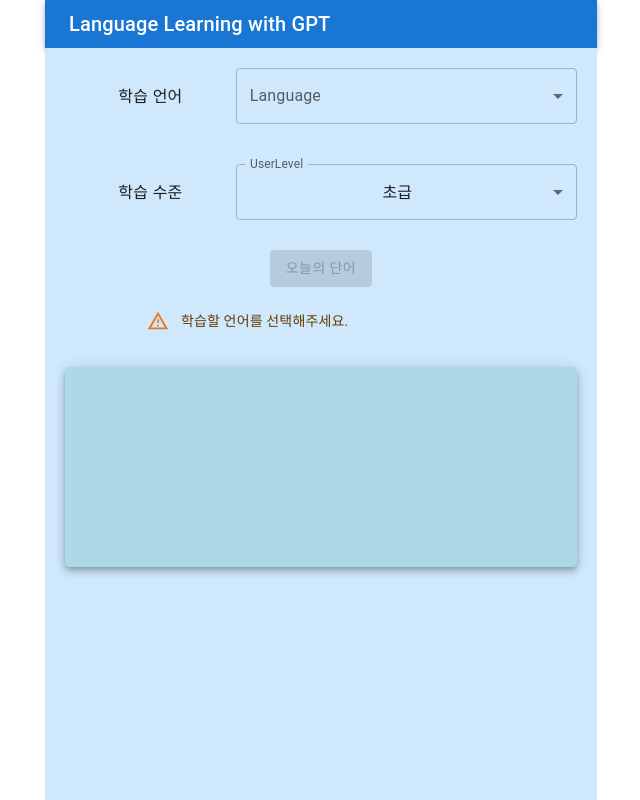
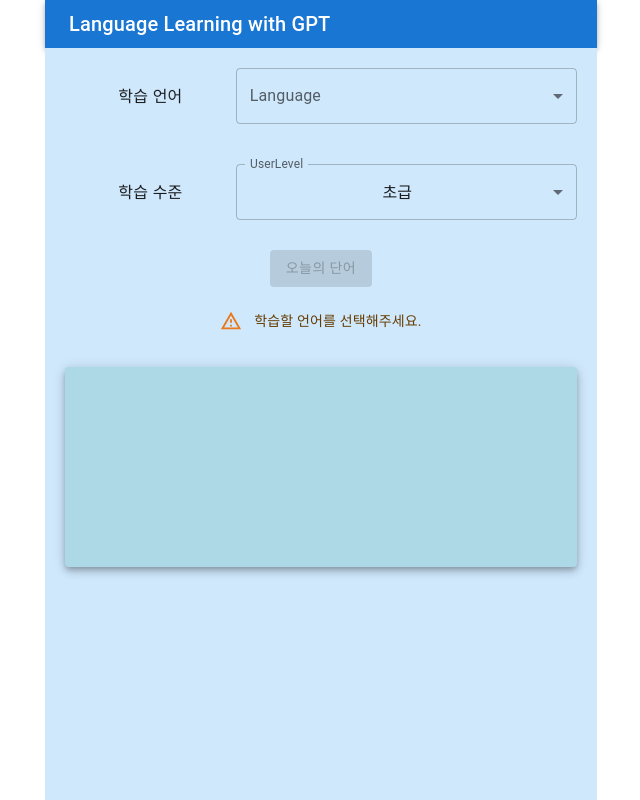
Before and after one commit to YS739/HwY_Project, a Next.js app: page / in a window 1280 px wide. Shown: the whole page, without its empty margins (319-959 px from the left). Built offline with nearby package versions, Linux system fonts and the light colour scheme.

Commit message:
design:경고 문구 가운데 정렬 수정

```diff
--- a/src/app/page.tsx
+++ b/src/app/page.tsx
@@ -172,7 +172,8 @@ const Home = () => {
                 width: '100%',
                 height: '50px',
                 border: 'none',
-                paddingLeft: '16%',
+                display: 'flex',
+                justifyContent: 'center',
               }}
             >
               학습할 언어를 선택해주세요.
```
